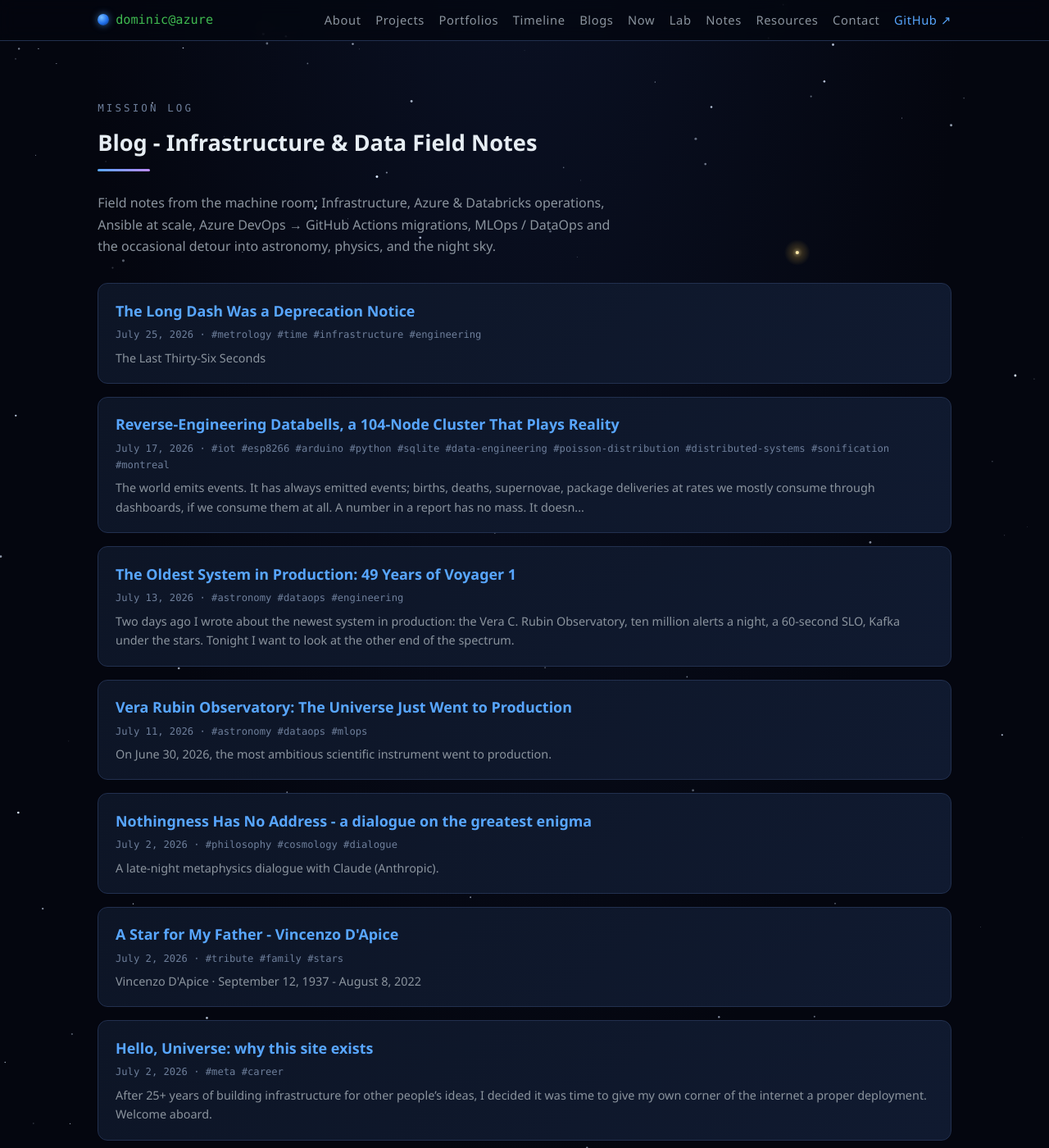
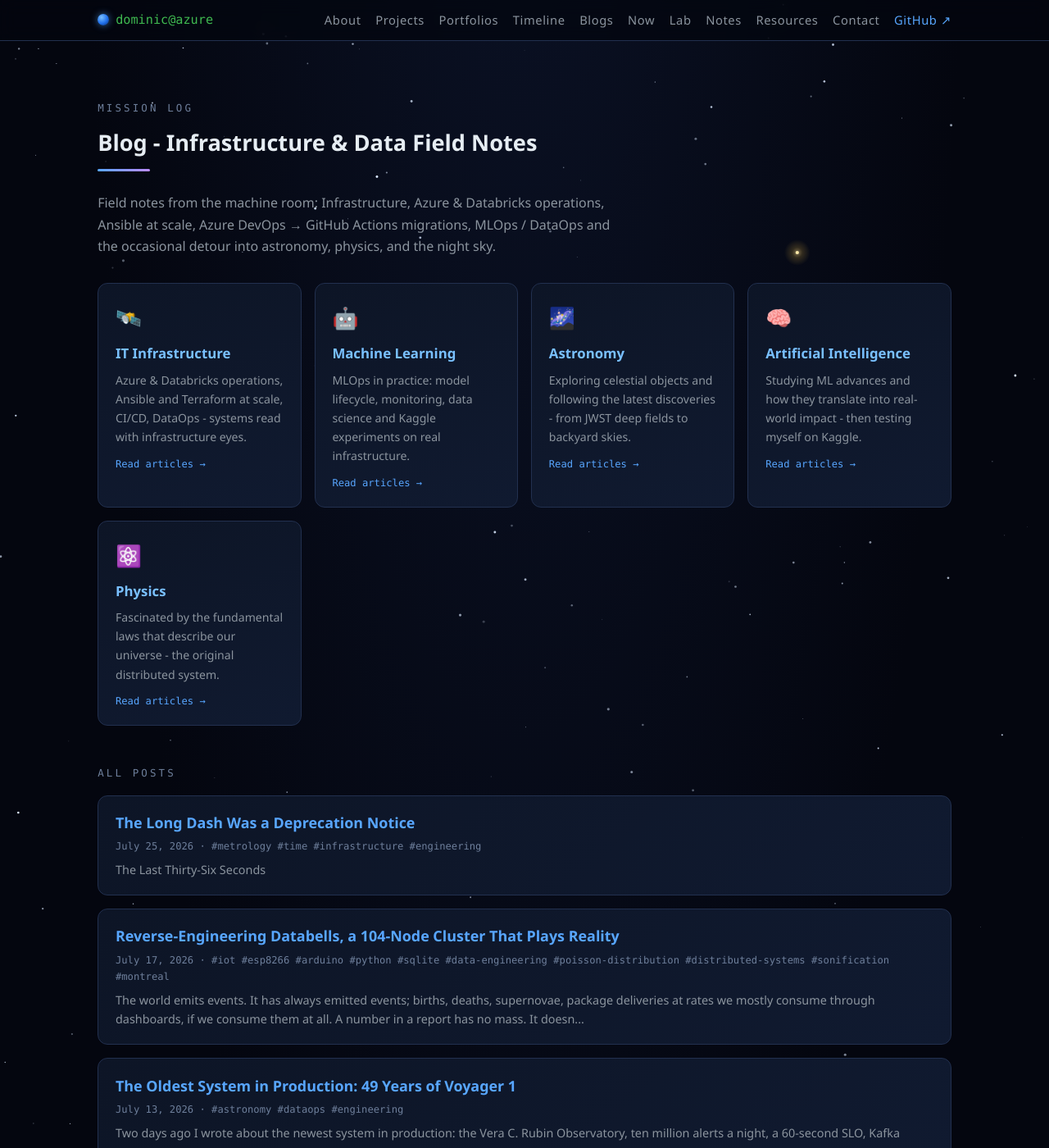
Before and after one commit to dapiced/dapiced.github.io, a Jekyll site: the page built from blog/index.html, in a window 1280 px wide and 1400 px high. Shown: the whole window at 82% size. Built offline with Jekyll 4.4.1, drawn with Linux system fonts in a browser that asks for light colours.

Commit message:
Add 5 category cards to blog section (#5)
Add a category card grid to /blog/ in the same style as the Off-duty
section: the 3 existing off-duty topics (Astronomy, AI, Physics) plus
two new categories with their own topic pages, IT Infrastructure
(/blog/infrastructure/) and Machine Learning (/blog/machine-learning/).


Claude-Session: https://claude.ai/code/session_01MJAVi6MiEWpBqcwfXRQ26i

Co-authored-by: Claude <noreply@anthropic.com>

```diff
--- a/blog/index.html
+++ b/blog/index.html
@@ -14,7 +14,42 @@ description: >-
     Azure DevOps → GitHub Actions migrations, MLOps / DataOps and the occasional detour
     into astronomy, physics, and the night sky.
   </p>
-  <ul class="post-list" style="margin-top: 2rem;">
+
+  <div class="beyond-grid" style="margin-top: 2rem;">
+    <a class="beyond-card reveal" href="/blog/infrastructure/">
+      <span class="icon">🛰️</span>
+      <h3>IT Infrastructure</h3>
+      <p>Azure &amp; Databricks operations, Ansible and Terraform at scale, CI/CD, DataOps - systems read with infrastructure eyes.</p>
+      <span class="beyond-more">Read articles →</span>
+    </a>
+    <a class="beyond-card reveal" href="/blog/machine-learning/">
+      <span class="icon">🤖</span>
+      <h3>Machine Learning</h3>
+      <p>MLOps in practice: model lifecycle, monitoring, data science and Kaggle experiments on real infrastructure.</p>
+      <span class="beyond-more">Read articles →</span>
+    </a>
+    <a class="beyond-card reveal" href="/blog/astronomy/">
+      <span class="icon">🌌</span>
+      <h3>Astronomy</h3>
+      <p>Exploring celestial objects and following the latest discoveries - from JWST deep fields to backyard skies.</p>
+      <span class="beyond-more">Read articles →</span>
+    </a>
+    <a class="beyond-card reveal" href="/blog/ai/">
+      <span class="icon">🧠</span>
+      <h3>Artificial Intelligence</h3>
+      <p>Studying ML advances and how they translate into real-world impact - then testing myself on Kaggle.</p>
+      <span class="beyond-more">Read articles →</span>
+    </a>
+    <a class="beyond-card reveal" href="/blog/physics/">
+      <span class="icon">⚛️</span>
+      <h3>Physics</h3>
+      <p>Fascinated by the fundamental laws that describe our universe - the original distributed system.</p>
+      <span class="beyond-more">Read articles →</span>
+    </a>
+  </div>
+
+  <p class="eyebrow" style="margin-top: 3rem;">ALL POSTS</p>
+  <ul class="post-list" style="margin-top: 1rem;">
     {% for post in site.posts %}
     <li class="post-item">
       <a class="post-link" href="{{ post.url }}">{{ post.title }}</a>
```
Also changed, not shown: blog/infrastructure/index.html (added, +20 -0 lines), blog/machine-learning/index.html (added, +19 -0 lines).
